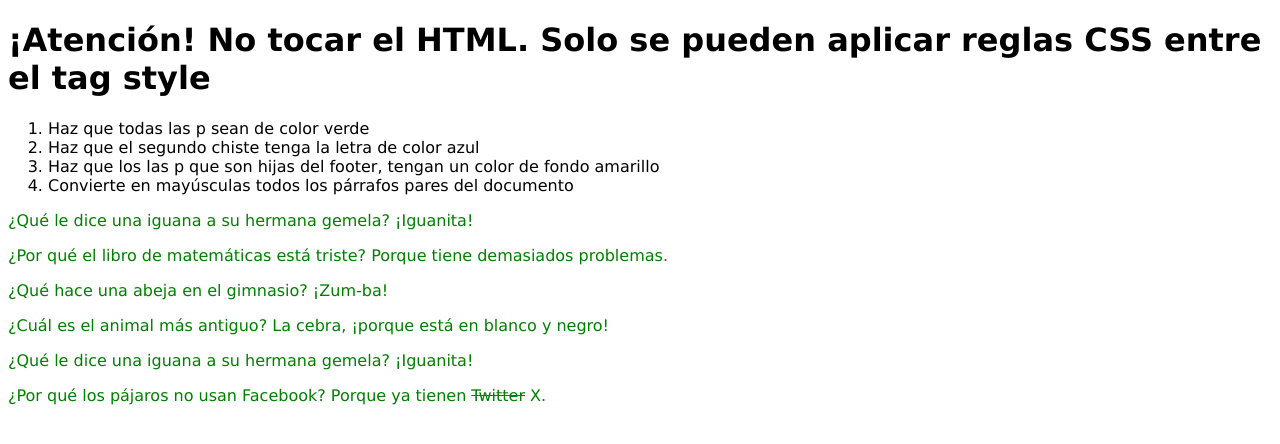
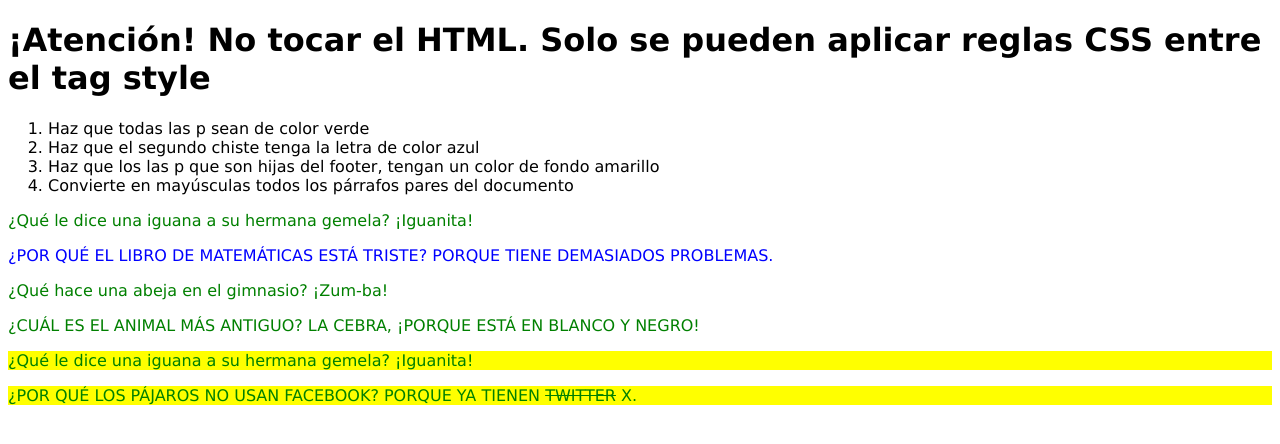
Before and after one commit to Denissevar/ironhack-evaluacion-continua-uf1841-main, a plain HTML site: page ejercicio-selectores/index.html in a window 1280 px wide. Drawn offline with Linux system fonts and the light colour scheme.

Commit message:
reglas de CSS creadas

```diff
--- a/ejercicio-selectores/index.html
+++ b/ejercicio-selectores/index.html
@@ -7,15 +7,32 @@
     <title>Chistes Malos</title>
     <style>
         /** Aquí tus reglas CSS */
-p {
-    color: green;
-}
-
-
-
         body {
             font-family: Verdana, Geneva, Tahoma, sans-serif;
         }
+
+        /** ------- todas las p en verde--------- */
+        p {
+            color: green;
+        }
+
+        /**--------- segundo chiste en azul---------*/
+        .mates {
+            color: blue;
+        }
+
+        /**--------- los p hijos del footer con fondo amarillo ---------*/
+
+        footer p {
+            background-color: yellow;
+        }
+
+        /**--------- todos los p pares en mayúscula ---------*/
+
+        p:nth-of-type(even) {
+            text-transform: uppercase;
+        }
+
     </style>
 </head>
 
@@ -38,4 +55,5 @@ p {
         <p>¿Por qué los pájaros no usan Facebook? Porque ya tienen <del>Twitter</del> X.</p>
     </footer>
 </body>
+
 </html>
```
